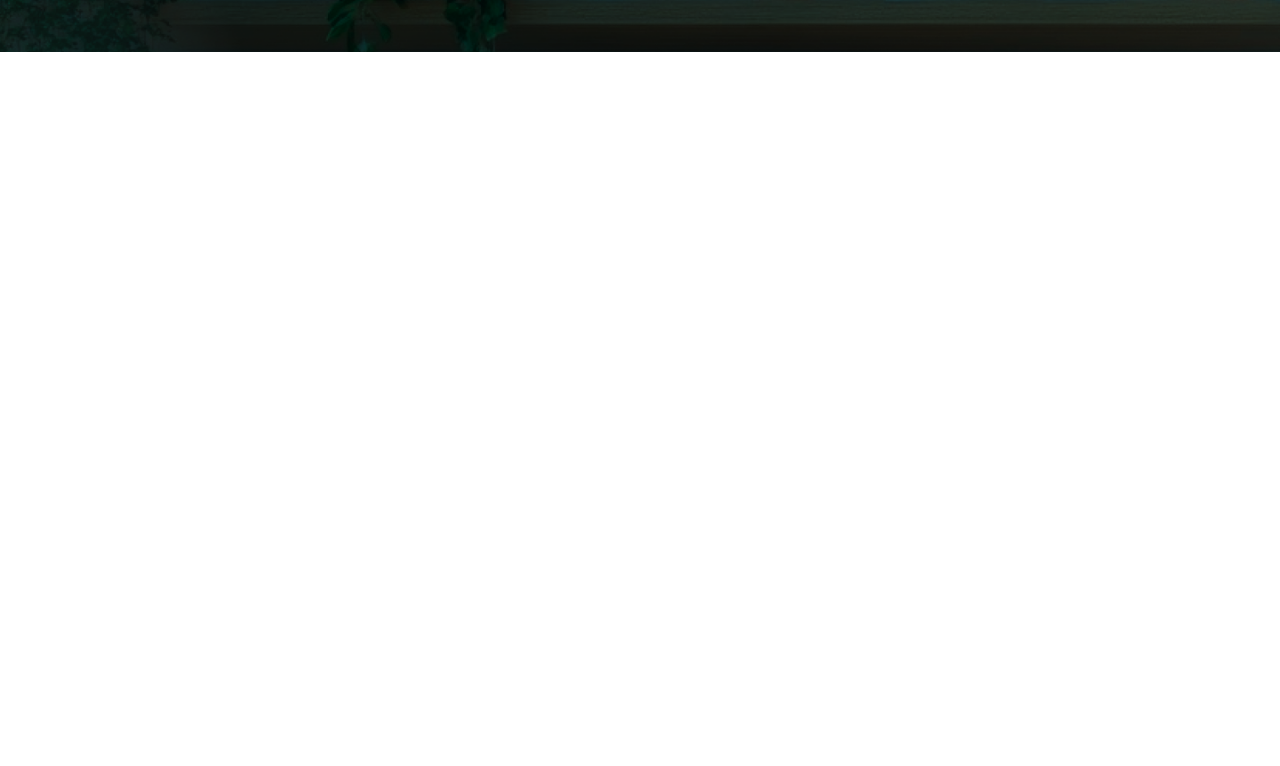
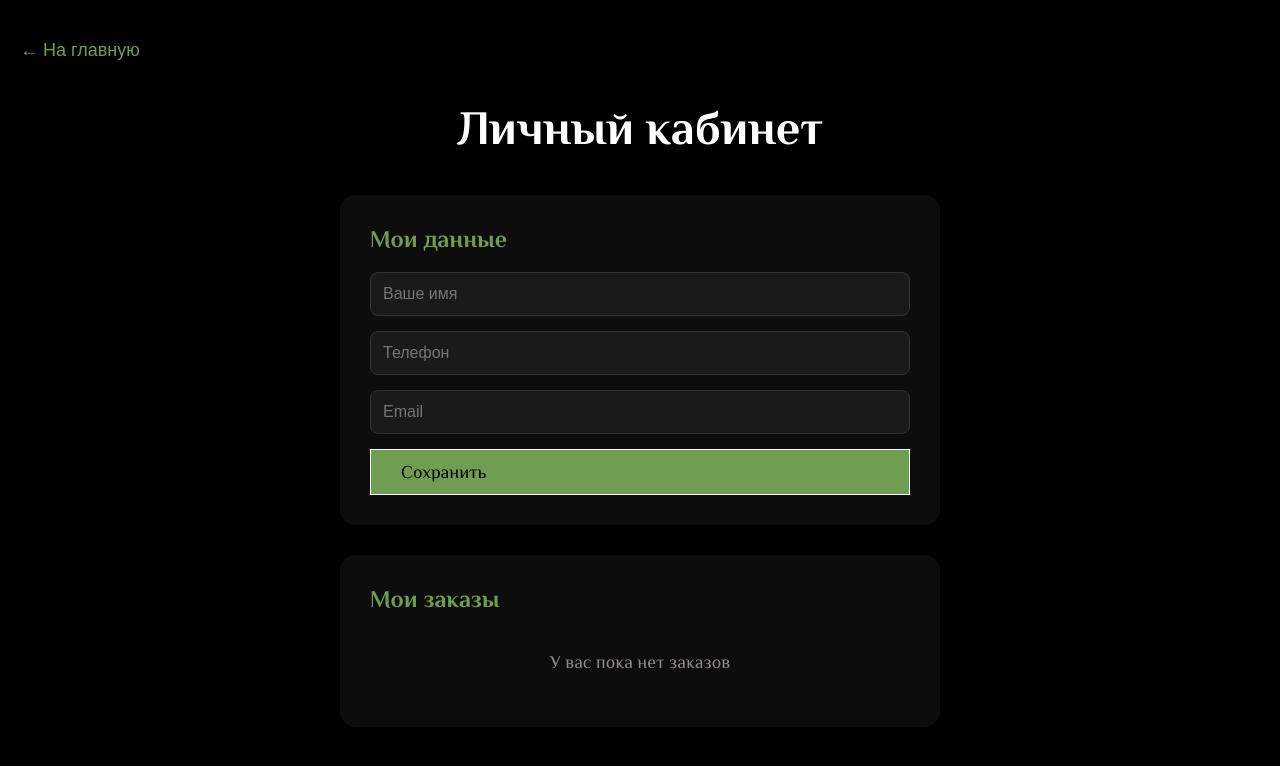
Before and after one commit to kseniadrg1-gif/flora, a React (Vite) app: page /profile in a window 1280 px wide. Before the commit this address had no page. Shown: the top 766 px of the page. Built offline with nearby package versions, Linux system fonts and the light colour scheme; a web font is replaced by a local one.

Commit message:
личный кабинет

```diff
--- a/src/App.jsx
+++ b/src/App.jsx
@@ -3,6 +3,7 @@ import Shop from "./components/Shop/Shop";
 import Delivery from "./components/Delivery/Delivery";
 import Info from "./components/Info/Info";
 import Cart from "./components/Cart/Cart";
+import Profile from "./components/Profile/Profile";
 
 function App() {
   return (
@@ -12,6 +13,7 @@ function App() {
         <Route path="/delivery" element={<Delivery />} />
         <Route path="/info" element={<Info />} />
         <Route path="/cart" element={<Cart />} />
+        <Route path="/profile" element={<Profile />} />
       </Routes>
     </BrowserRouter>
   );
--- a/src/components/Cart/Cart.jsx
+++ b/src/components/Cart/Cart.jsx
@@ -47,9 +47,29 @@ export default function Cart() {
       alert("Корзина пуста");
       return;
     }
+
+    // Сохраняем заказ в историю
+    const newOrder = {
+      date: new Date().toLocaleDateString(),
+      total: getTotalPrice(),
+      items: cartItems.map((item) => ({
+        name: item.name,
+        price: item.price,
+        quantity: item.quantity,
+      })),
+    };
+
+    const existingOrders = JSON.parse(localStorage.getItem("orders") || "[]");
+    existingOrders.push(newOrder);
+    localStorage.setItem("orders", JSON.stringify(existingOrders));
+
     alert(`Заказ оформлен! Сумма: ${getTotalPrice()}₽\nСкоро с вами свяжутся.`);
     clearCart();
-    navigate("/");
+    navigate("/profile");
+  };
+
+  const handleContinueShopping = () => {
+    navigate("/", { state: { scrollTo: "leafy" } });
   };
 
   return (
@@ -64,8 +84,8 @@ export default function Cart() {
         {cartItems.length === 0 ? (
           <div className="cart-empty">
             <p>Ваша корзина пуста</p>
-            <button className="btn-primary" onClick={() => navigate("/")}>
-              Перейти к покупкам
+            <button className="btn-primary" onClick={handleContinueShopping}>
+              Выбрать растение
             </button>
           </div>
         ) : (
--- /dev/null
+++ b/src/components/Profile/Profile.css
@@ -0,0 +1,115 @@
+.profile-page {
+  background: #000;
+  min-height: 100vh;
+  padding: 40px 20px;
+}
+
+.profile-back {
+  background: none;
+  border: none;
+  color: #719d52;
+  font-size: 18px;
+  cursor: pointer;
+  margin-bottom: 40px;
+}
+
+.profile-container {
+  max-width: 600px;
+  margin: 0 auto;
+}
+
+.profile-container h1 {
+  color: #fff;
+  font-size: 48px;
+  text-align: center;
+  margin-bottom: 40px;
+}
+
+.profile-section {
+  background: rgba(255, 255, 255, 0.05);
+  border-radius: 16px;
+  padding: 30px;
+  margin-bottom: 30px;
+}
+
+.profile-section h2 {
+  color: #719d52;
+  font-size: 24px;
+  margin-bottom: 20px;
+  text-align: left;
+}
+
+.profile-form {
+  display: flex;
+  flex-direction: column;
+  gap: 15px;
+}
+
+.profile-form input {
+  padding: 12px;
+  background: #1a1a1a;
+  border: 1px solid #333;
+  border-radius: 8px;
+  color: #fff;
+  font-size: 16px;
+}
+
+.profile-form input:focus {
+  outline: none;
+  border-color: #719d52;
+}
+
+.profile-empty {
+  color: rgba(229, 222, 202, 0.6);
+  text-align: center;
+  padding: 20px;
+}
+
+.profile-orders {
+  display: flex;
+  flex-direction: column;
+  gap: 15px;
+}
+
+.profile-order {
+  background: rgba(255, 255, 255, 0.03);
+  border-radius: 12px;
+  padding: 15px;
+}
+
+.order-header {
+  display: flex;
+  justify-content: space-between;
+  padding-bottom: 10px;
+  border-bottom: 1px solid #333;
+  margin-bottom: 10px;
+  font-weight: bold;
+  color: #fff;
+}
+
+.order-total {
+  color: #719d52;
+}
+
+.order-items {
+  display: flex;
+  flex-direction: column;
+  gap: 8px;
+}
+
+.order-item {
+  display: flex;
+  justify-content: space-between;
+  color: rgba(229, 222, 202, 0.8);
+  font-size: 14px;
+}
+
+@media (max-width: 480px) {
+  .profile-container h1 {
+    font-size: 32px;
+  }
+
+  .profile-section {
+    padding: 20px;
+  }
+}
--- /dev/null
+++ b/src/components/Profile/Profile.jsx
@@ -0,0 +1,112 @@
+import React, { useState, useEffect } from "react";
+import { useNavigate } from "react-router-dom";
+import "./Profile.css";
+
+export default function Profile() {
+  const navigate = useNavigate();
+
+  // Данные пользователя
+  const [user, setUser] = useState({
+    name: "",
+    phone: "",
+    email: "",
+  });
+
+  // История заказов
+  const [orders, setOrders] = useState([]);
+
+  useEffect(() => {
+    // Загружаем данные пользователя из localStorage
+    const savedUser = localStorage.getItem("userProfile");
+    if (savedUser) {
+      setUser(JSON.parse(savedUser));
+    }
+
+    // Загружаем историю заказов
+    const savedOrders = localStorage.getItem("orders");
+    if (savedOrders) {
+      setOrders(JSON.parse(savedOrders));
+    }
+  }, []);
+
+  const handleSave = () => {
+    localStorage.setItem("userProfile", JSON.stringify(user));
+    alert("Данные сохранены!");
+  };
+
+  const handleChange = (e) => {
+    setUser({ ...user, [e.target.name]: e.target.value });
+  };
+
+  return (
+    <div className="profile-page">
+      <button className="profile-back" onClick={() => navigate("/")}>
+        ← На главную
+      </button>
+
+      <div className="profile-container">
+        <h1>Личный кабинет</h1>
+
+        {/* Данные пользователя */}
+        <div className="profile-section">
+          <h2>Мои данные</h2>
+          <div className="profile-form">
+            <input
+              type="text"
+              name="name"
+              placeholder="Ваше имя"
+              value={user.name}
+              onChange={handleChange}
+            />
+            <input
+              type="tel"
+              name="phone"
+              placeholder="Телефон"
+              value={user.phone}
+              onChange={handleChange}
+            />
+            <input
+              type="email"
+              name="email"
+              placeholder="Email"
+              value={user.email}
+              onChange={handleChange}
+            />
+            <button className="btn-primary" onClick={handleSave}>
+              Сохранить
+            </button>
+          </div>
+        </div>
+
+        {/* История заказов */}
+        <div className="profile-section">
+          <h2>Мои заказы</h2>
+          {orders.length === 0 ? (
+            <p className="profile-empty">У вас пока нет заказов</p>
+          ) : (
+            <div className="profile-orders">
+              {orders.map((order, idx) => (
+                <div key={idx} className="profile-order">
+                  <div className="order-header">
+                    <span>Заказ #{idx + 1}</span>
+                    <span>{order.date}</span>
+                    <span className="order-total">{order.total}₽</span>
+                  </div>
+                  <div className="order-items">
+                    {order.items.map((item, i) => (
+                      <div key={i} className="order-item">
+                        <span>{item.name}</span>
+                        <span>x{item.quantity}</span>
+                        <span>{item.price}</span>
+                      </div>
+                    ))}
+                  </div>
+                </div>
+              ))}
+            </div>
+          )}
+        </div>
+      </div>
+    </div>
+  );
+}
--- a/src/components/Shop/sections/Header.jsx
+++ b/src/components/Shop/sections/Header.jsx
@@ -1,11 +1,21 @@
+import { useState, useEffect } from "react";
 import { Link } from "react-router-dom";
 
 export default function Header({ onCatalogClick, onCareClick }) {
-  // Получаем количество товаров в корзине
-  const getCartCount = () => {
+  const [cartCount, setCartCount] = useState(0);
+
+  useEffect(() => {
+    const updateCartCount = () => {
       const cart = JSON.parse(localStorage.getItem("cart") || "[]");
-    return cart.reduce((sum, item) => sum + item.quantity, 0);
+      const count = cart.reduce((sum, item) => sum + item.quantity, 0);
+      setCartCount(count);
     };
+
+    updateCartCount();
+    window.addEventListener("storage", updateCartCount);
+
+    return () => window.removeEventListener("storage", updateCartCount);
+  }, []);
 
   return (
     <header
@@ -19,7 +29,7 @@ export default function Header({ onCatalogClick, onCareClick }) {
     >
       <span>LovLive</span>
 
-      <div style={{ display: "flex", gap: "22px", alignItems: "center" }}>
+      <div style={{ display: "flex", gap: "40px", alignItems: "center" }}>
         <button className="nav-btn" onClick={onCatalogClick}>
           каталог
         </button>
@@ -31,15 +41,17 @@ export default function Header({ onCatalogClick, onCareClick }) {
         </Link>
         <Link to="/cart" className="nav-btn" style={{ position: "relative" }}>
           🛒
-          <span className="cart-badge">{getCartCount()}</span>
+          {cartCount > 0 && <span className="cart-badge">{cartCount}</span>}
         </Link>
       </div>
 
+      <Link to="/profile">
         <img
           src="/icon/profile-icon.png"
           alt="Личный кабинет"
           style={{ width: "24px", height: "24px", cursor: "pointer" }}
         />
+      </Link>
     </header>
   );
 }
```
Lines whose indentation alone changed are shown as unchanged.
